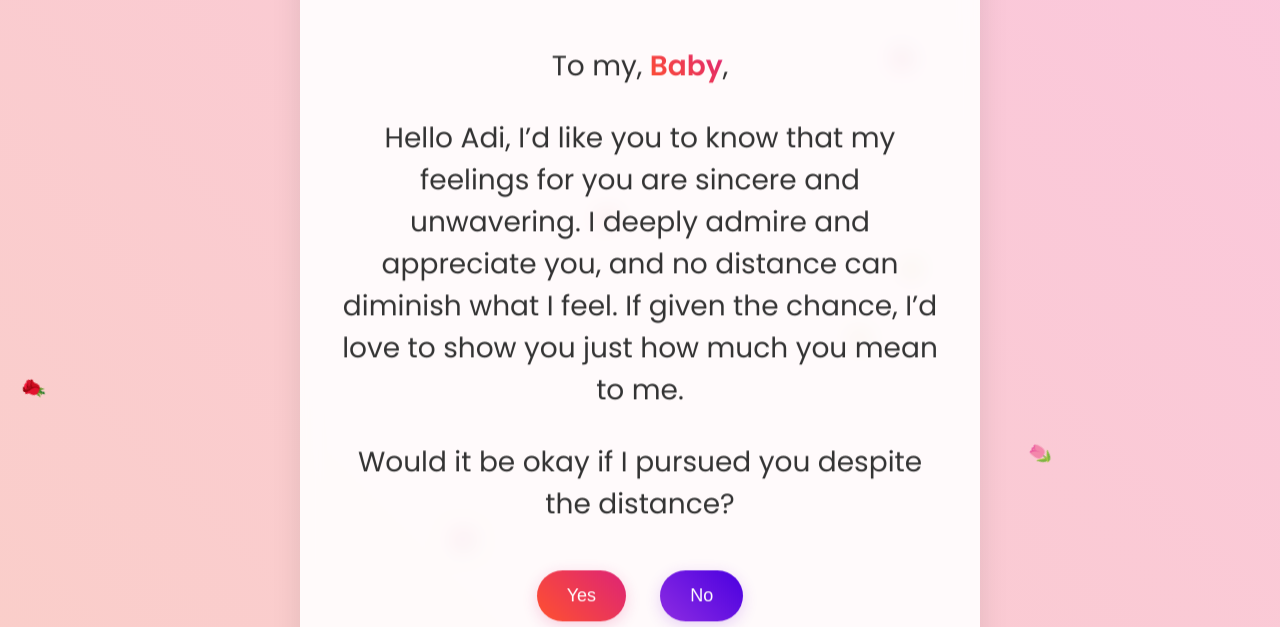
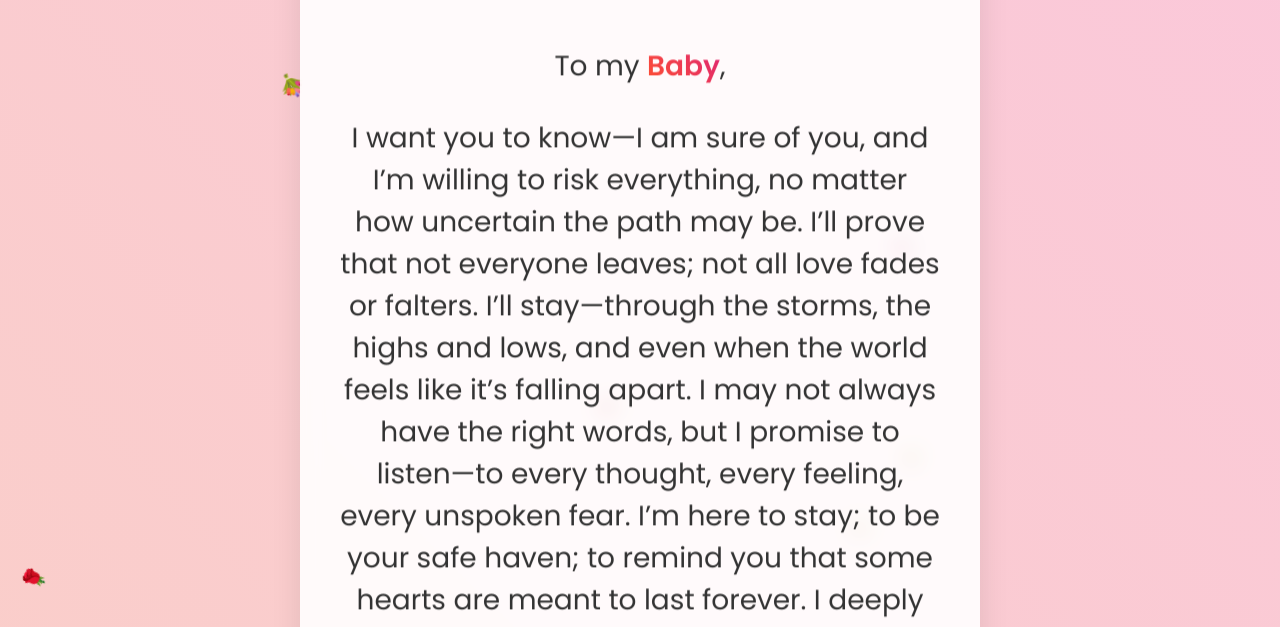
Before and after one commit to stanme1/stanme1.github.io, a plain HTML site: page index.html in a window 1280 px wide. Shown: the part 150-777 px from the top of the page. Drawn offline with Linux system fonts and the light colour scheme.

Commit message:
Update index.html

```diff
--- a/index.html
+++ b/index.html
@@ -151,10 +151,10 @@
     <div class="container">
         <div class="heart">❤️</div>
         <div class="question">
-            To my, <span class="special-text">Baby</span>,
+            To my <span class="special-text">Baby</span>,
         </div>
         <div class="question" style="animation-delay: 0.5s;">
-            Hello Adi, I’d like you to know that my feelings for you are sincere and unwavering. I deeply admire and appreciate you, and no distance can diminish what I feel. If given the chance, I’d love to show you just how much you mean to me.
+            I want you to know—I am sure of you, and I’m willing to risk everything, no matter how uncertain the path may be. I’ll prove that not everyone leaves; not all love fades or falters. I’ll stay—through the storms, the highs and lows, and even when the world feels like it’s falling apart. I may not always have the right words, but I promise to listen—to every thought, every feeling, every unspoken fear. I’m here to stay; to be your safe haven; to remind you that some hearts are meant to last forever. I deeply admire and appreciate you, and no distance will ever change that. If given the chance, I’d love to show you just how much you mean to me.
         </div>
         <div class="question" style="animation-delay: 1s;">
             Would it be okay if I pursued you despite the distance?
```
